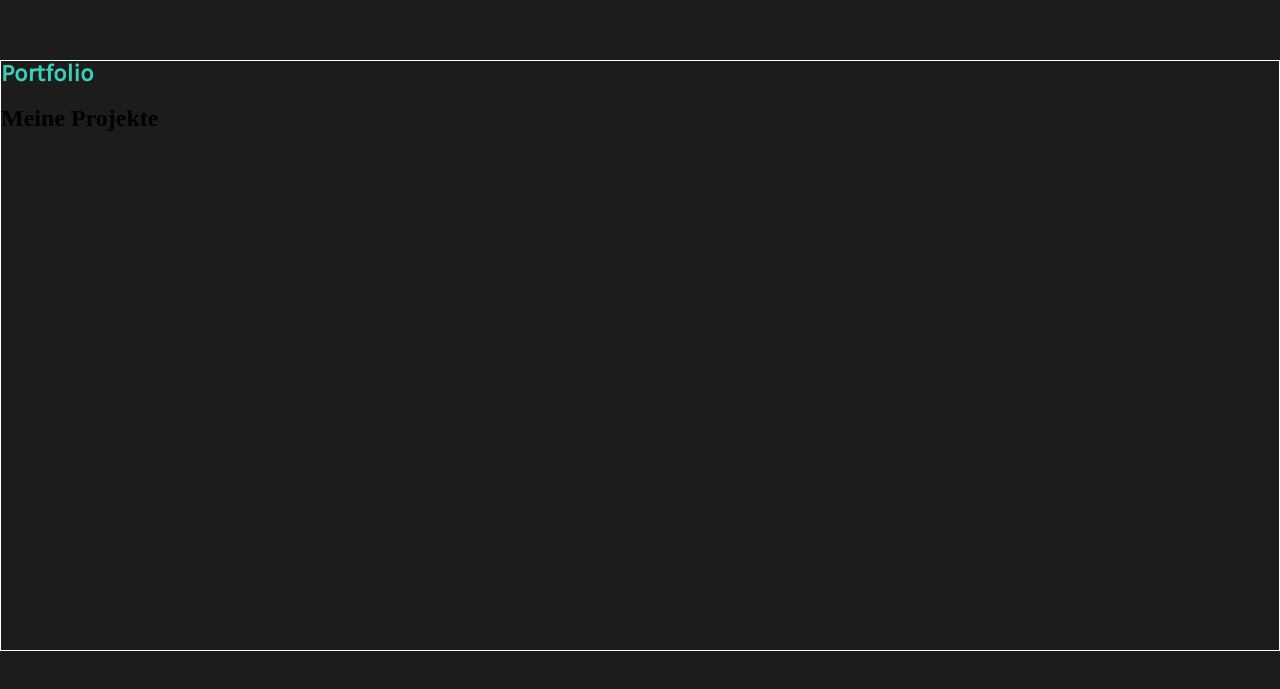
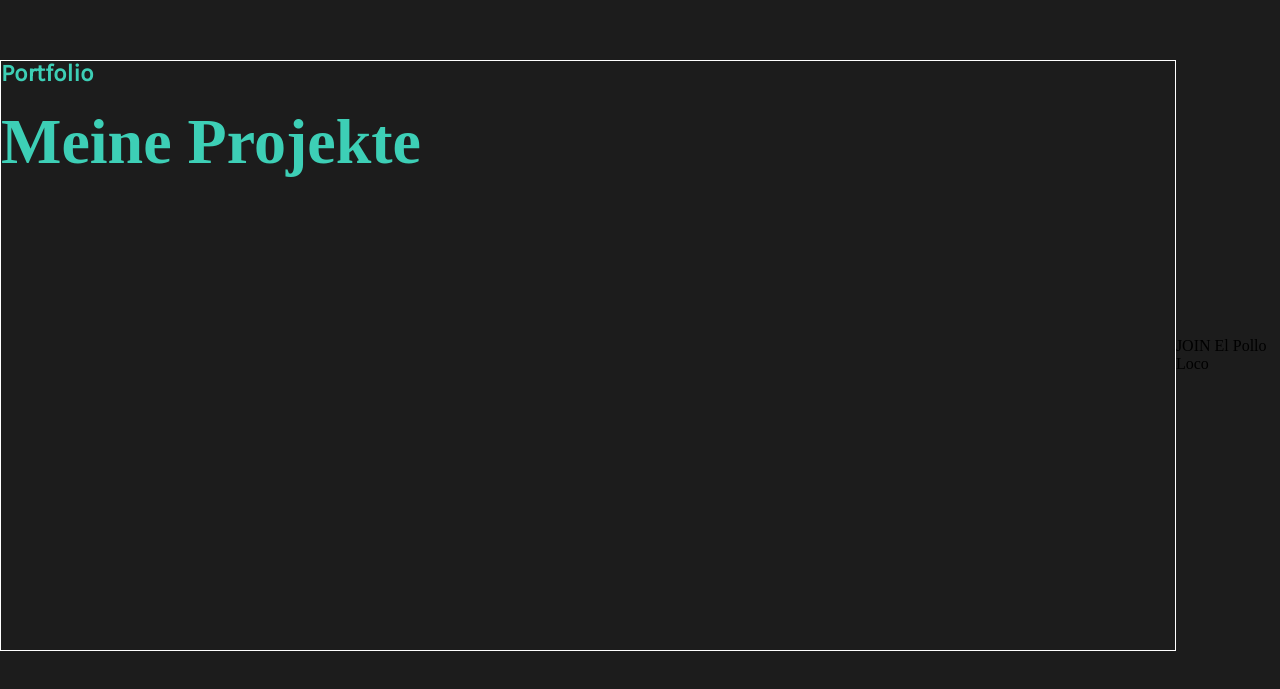
Before and after one commit to SebastianBoehme/Portfolio, an Angular app: page / in a window 1280 px wide. Shown: the part 2445-3134 px from the top of the page. Built offline with nearby package versions, Linux system fonts and the light colour scheme; a web font is replaced by a local one.

Commit message:
addet fontsize and color to h1 in projects component html.

```diff
--- a/src/app/projects/projects.component.html
+++ b/src/app/projects/projects.component.html
@@ -5,4 +5,10 @@
         <h1 class="fira-code">Meine Projekte</h1>
     </div>
     </div>
+
+    <div class="content">
+        @for (project of projects; track $index) {
+            {{project.name}}
+        }
+    </div>
 </section>
--- a/src/app/projects/projects.component.scss
+++ b/src/app/projects/projects.component.scss
@@ -27,3 +27,8 @@ section {
     line-height: 100%;
     letter-spacing: 0%;
   }
+
+  h1 {
+    color: rgba(61, 207, 182, 1);
+    font-size: 64px;
+  }
```
